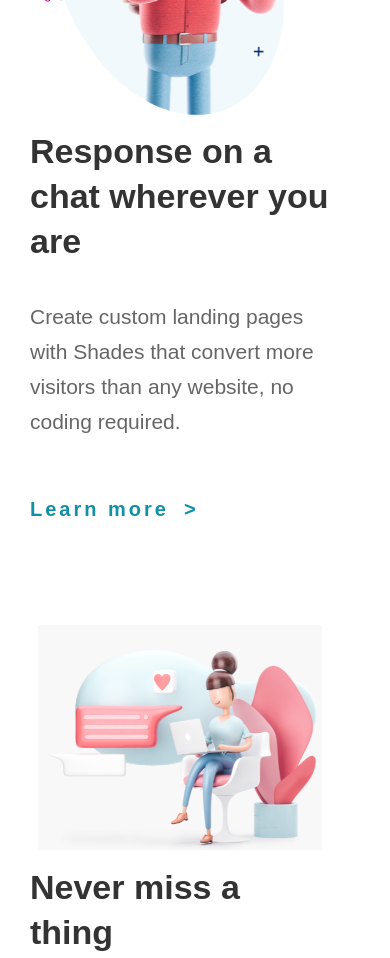
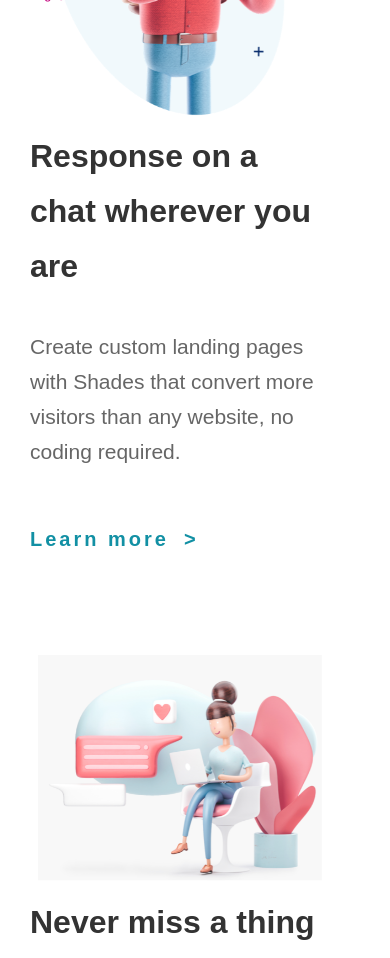
Before and after one commit to jatinrane14/CSI-Week-02-WebDev-Sprint, a plain HTML site: page index.html in a window 390 px wide. Shown: the part 2900-3858 px from the top of the page. Drawn offline with Linux system fonts and the light colour scheme.

Commit message:
Update responsive.css

```diff
--- a/css/responsive.css
+++ b/css/responsive.css
@@ -269,8 +269,7 @@
     }
 
     .bene-content-txt>h2 {
-        font-size: 34px;
-        line-height: 45px;
+        font-size: 32px;
     }
 
     .benefits-img>img {
```
